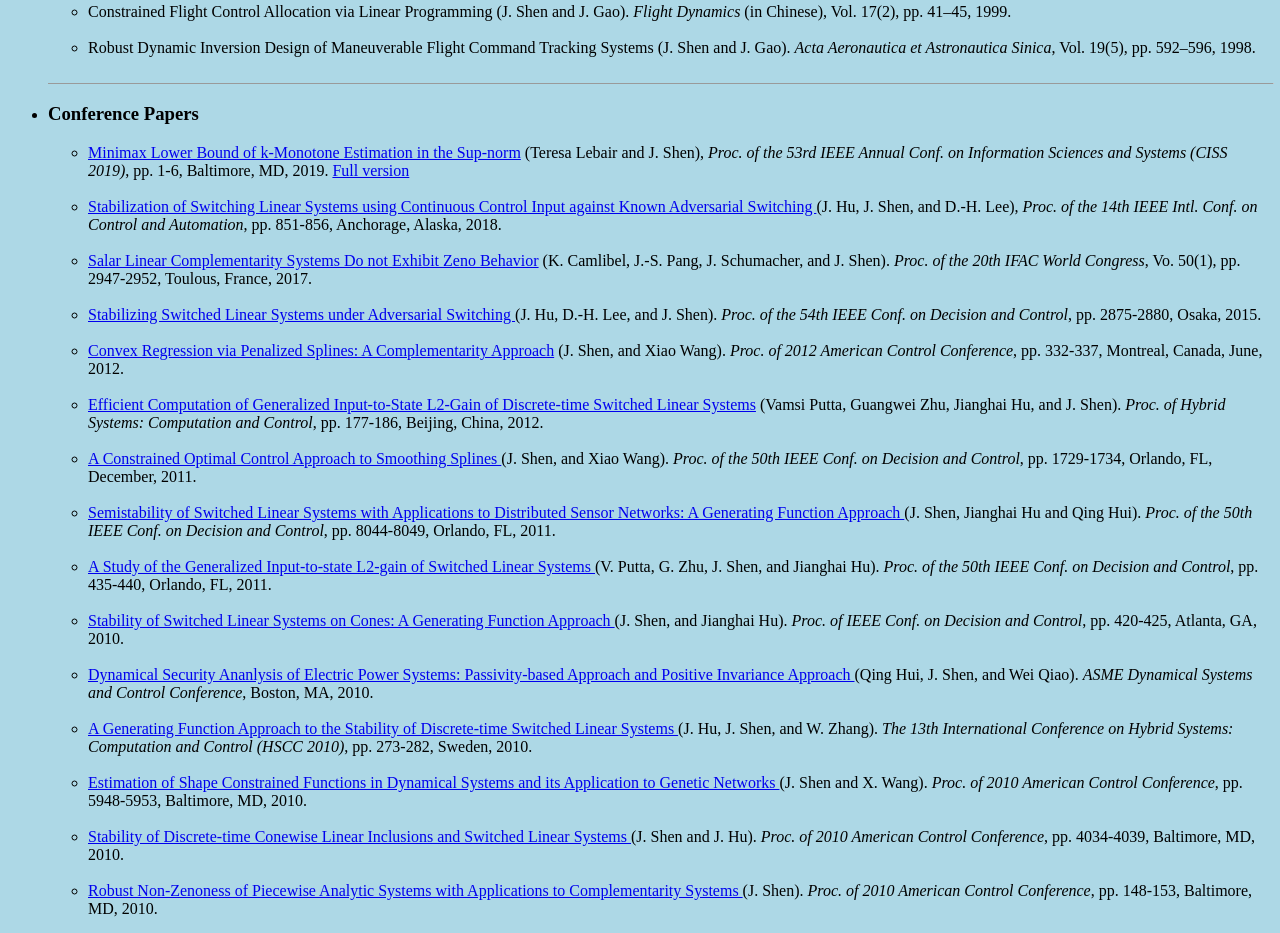
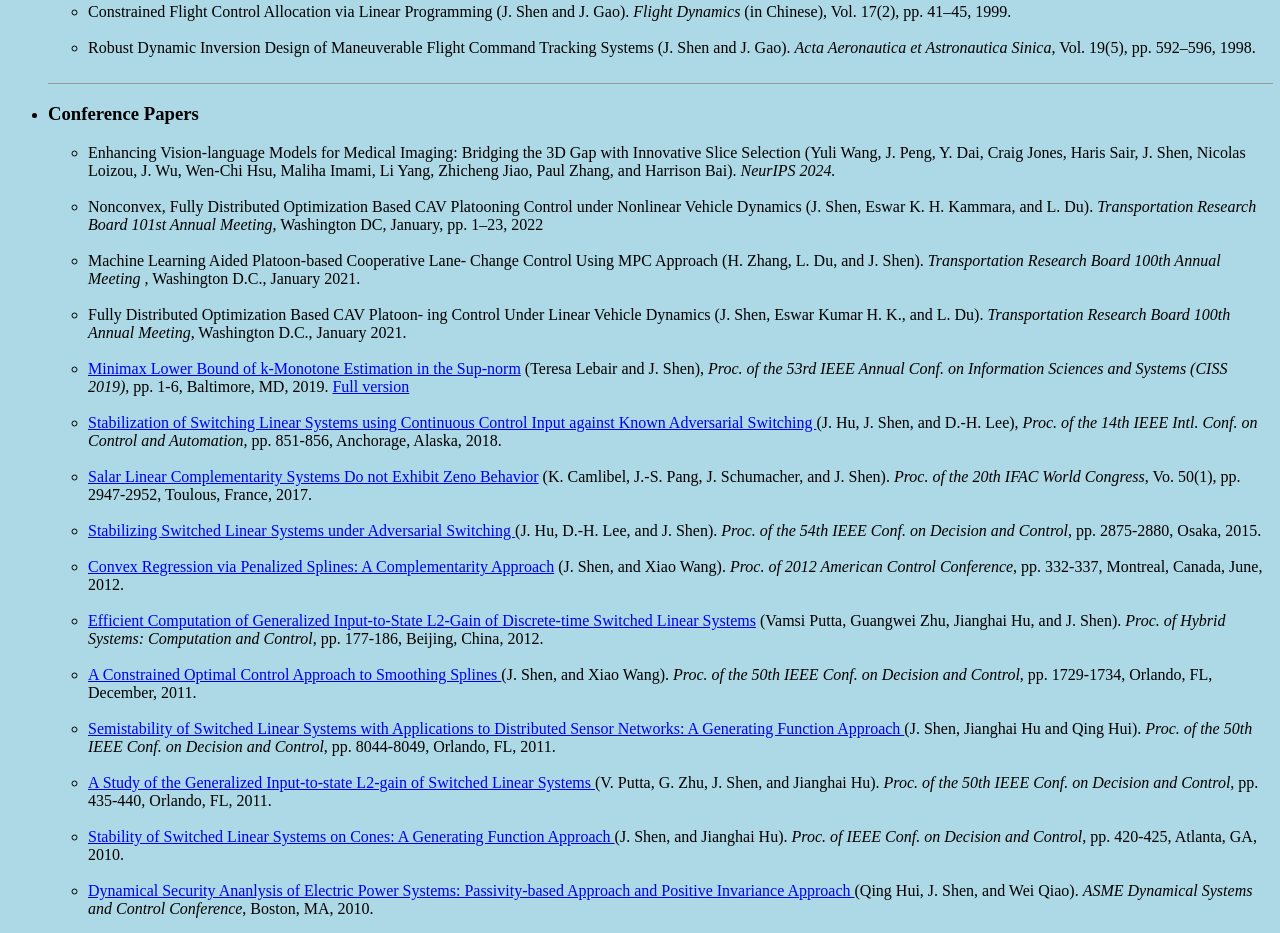
Before and after one commit to jinglai-shen/jinglai-shen.github.io, a plain HTML site: page research/publications_02.html in a window 1280 px wide. Shown: the part 2169-3102 px from the top of the page. Drawn offline with Linux system fonts and the light colour scheme.

Commit message:
Add new conference papers to publications list

```diff
--- a/research/publications_02.html
+++ b/research/publications_02.html
@@ -191,6 +191,13 @@
 
  <ul>
 
+<li> Enhancing Vision-language Models for Medical Imaging: Bridging the 3D Gap with Innovative Slice Selection (Yuli Wang, J. Peng, Y. Dai, Craig Jones, Haris Sair, J. Shen, Nicolas Loizou, J. Wu, Wen-Chi Hsu, Maliha Imami, Li Yang, Zhicheng Jiao, Paul Zhang, and Harrison Bai). <em> NeurIPS 2024.</em> </li> <br>
+
+<li> Nonconvex, Fully Distributed Optimization Based CAV Platooning Control under Nonlinear Vehicle Dynamics (J. Shen, Eswar K. H. Kammara, and L. Du). <em>Transportation Research Board 101st Annual Meeting</em>, Washington DC, January, pp. 1–23, 2022 </li> <br>
+
+<li> Machine Learning Aided Platoon-based Cooperative Lane- Change Control Using MPC Approach (H. Zhang, L. Du, and J. Shen). <em>Transportation Research Board 100th Annual Meeting </em>, Washington D.C., January 2021.</li> <br>
+
+<li> Fully Distributed Optimization Based CAV Platoon- ing Control Under Linear Vehicle Dynamics (J. Shen, Eswar Kumar H. K., and L. Du). <em> Transportation Research Board 100th Annual Meeting</em>, Washington D.C., January 2021.</li> <br>
 
 <li>  <a href="https://ieeexplore.ieee.org/abstract/document/8692914">Minimax Lower Bound of k-Monotone Estimation in the Sup-norm</a> (Teresa Lebair and J. Shen), <em> Proc. of the 53rd IEEE Annual Conf. on Information Sciences and Systems (CISS 2019)</em>, pp. 1-6, Baltimore, MD, 2019.  <a href="JHU_CISS_TL05.pdf">Full version </a>  </li> <br>
 
```
